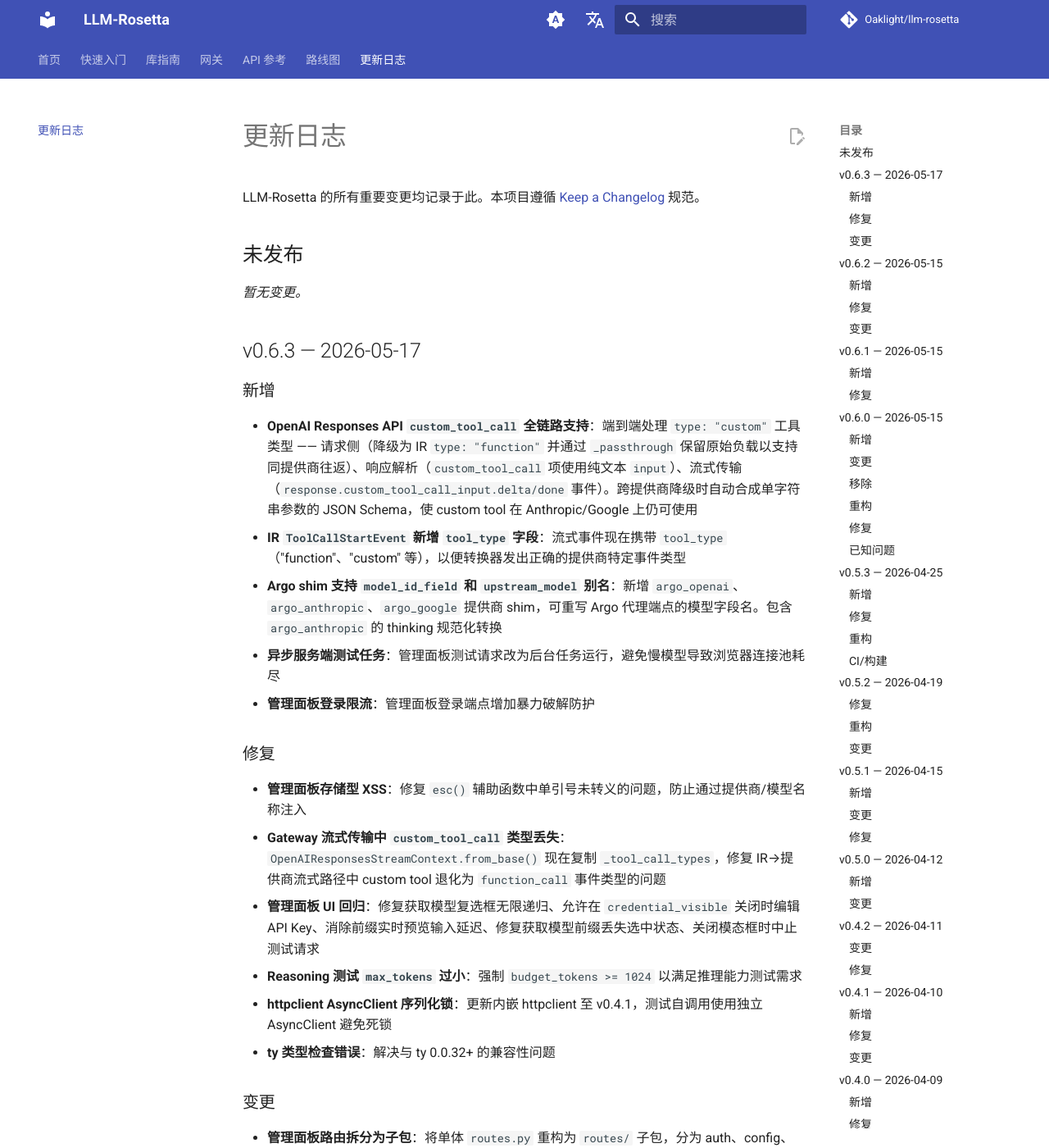
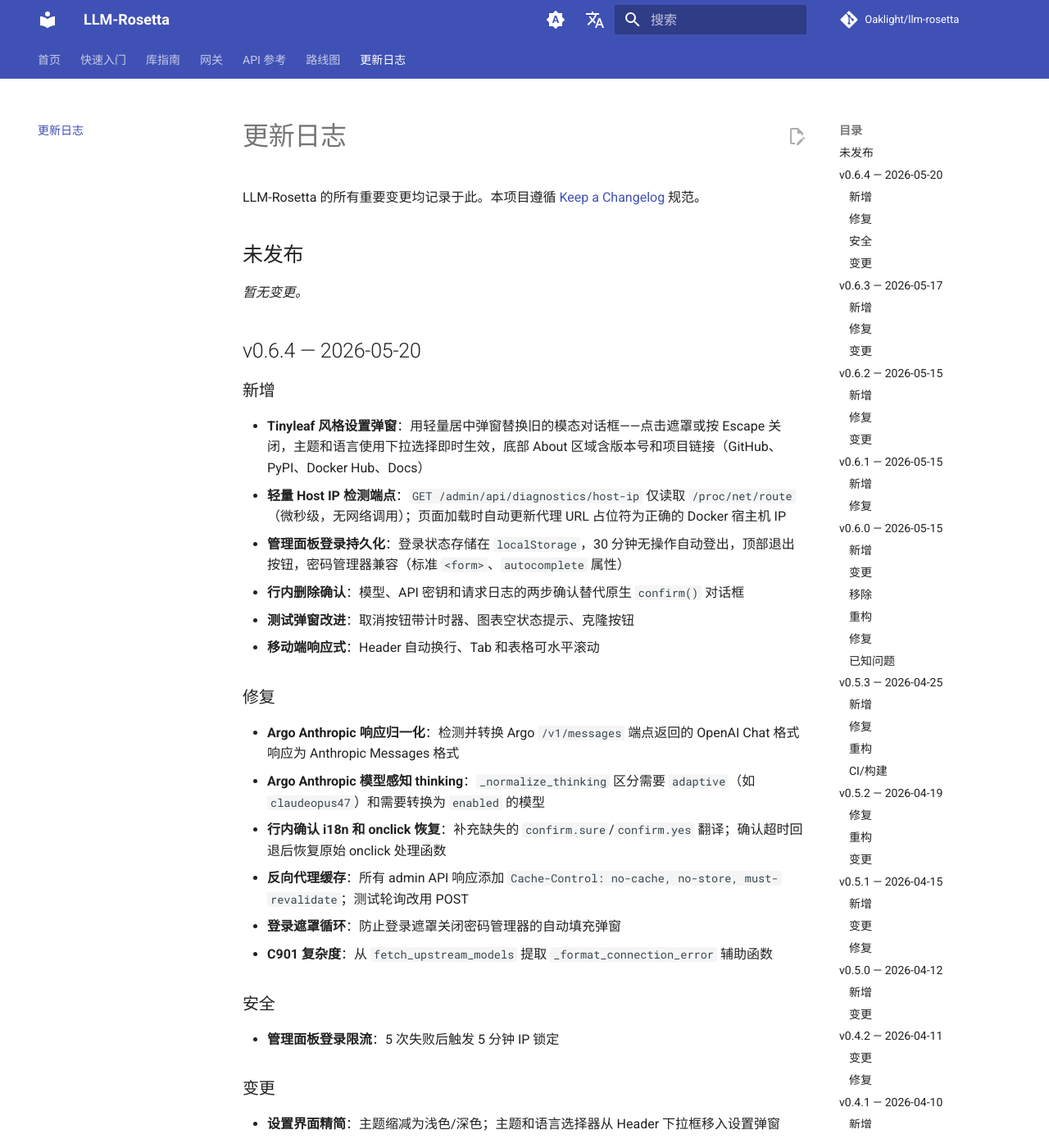
Before and after one commit to Oaklight/llm-rosetta, an MkDocs documentation site: the page built from docs/changelog.md, in a window 1280 px wide and 1400 px high. Shown: the whole window at 82% size. Built offline with MkDocs 1.6.1 and Material for MkDocs 9.7.7, drawn with Linux system fonts in a browser that asks for light colours; comment, search, counter and statistics services are not loaded.

Commit message:
docs: add v0.6.4 changelog

```diff
--- a/docs/changelog.md
+++ b/docs/changelog.md
@@ -9,6 +9,34 @@
 ## 未发布
 
 *暂无变更。*
+
+## v0.6.4 — 2026-05-20
+
+### 新增
+
+- **Tinyleaf 风格设置弹窗**：用轻量居中弹窗替换旧的模态对话框——点击遮罩或按 Escape 关闭，主题和语言使用下拉选择即时生效，底部 About 区域含版本号和项目链接（GitHub、PyPI、Docker Hub、Docs）
+- **轻量 Host IP 检测端点**：`GET /admin/api/diagnostics/host-ip` 仅读取 `/proc/net/route`（微秒级，无网络调用）；页面加载时自动更新代理 URL 占位符为正确的 Docker 宿主机 IP
+- **管理面板登录持久化**：登录状态存储在 `localStorage`，30 分钟无操作自动登出，顶部退出按钮，密码管理器兼容（标准 `<form>`、`autocomplete` 属性）
+- **行内删除确认**：模型、API 密钥和请求日志的两步确认替代原生 `confirm()` 对话框
+- **测试弹窗改进**：取消按钮带计时器、图表空状态提示、克隆按钮
+- **移动端响应式**：Header 自动换行、Tab 和表格可水平滚动
+
+### 修复
+
+- **Argo Anthropic 响应归一化**：检测并转换 Argo `/v1/messages` 端点返回的 OpenAI Chat 格式响应为 Anthropic Messages 格式
+- **Argo Anthropic 模型感知 thinking**：`_normalize_thinking` 区分需要 `adaptive`（如 `claudeopus47`）和需要转换为 `enabled` 的模型
+- **行内确认 i18n 和 onclick 恢复**：补充缺失的 `confirm.sure`/`confirm.yes` 翻译；确认超时回退后恢复原始 onclick 处理函数
+- **反向代理缓存**：所有 admin API 响应添加 `Cache-Control: no-cache, no-store, must-revalidate`；测试轮询改用 POST
+- **登录遮罩循环**：防止登录遮罩关闭密码管理器的自动填充弹窗
+- **C901 复杂度**：从 `fetch_upstream_models` 提取 `_format_connection_error` 辅助函数
+
+### 安全
+
+- **管理面板登录限流**：5 次失败后触发 5 分钟 IP 锁定
+
+### 变更
+
+- **设置界面精简**：主题缩减为浅色/深色；主题和语言选择器从 Header 下拉框移入设置弹窗
 
 ## v0.6.3 — 2026-05-17
 
```
